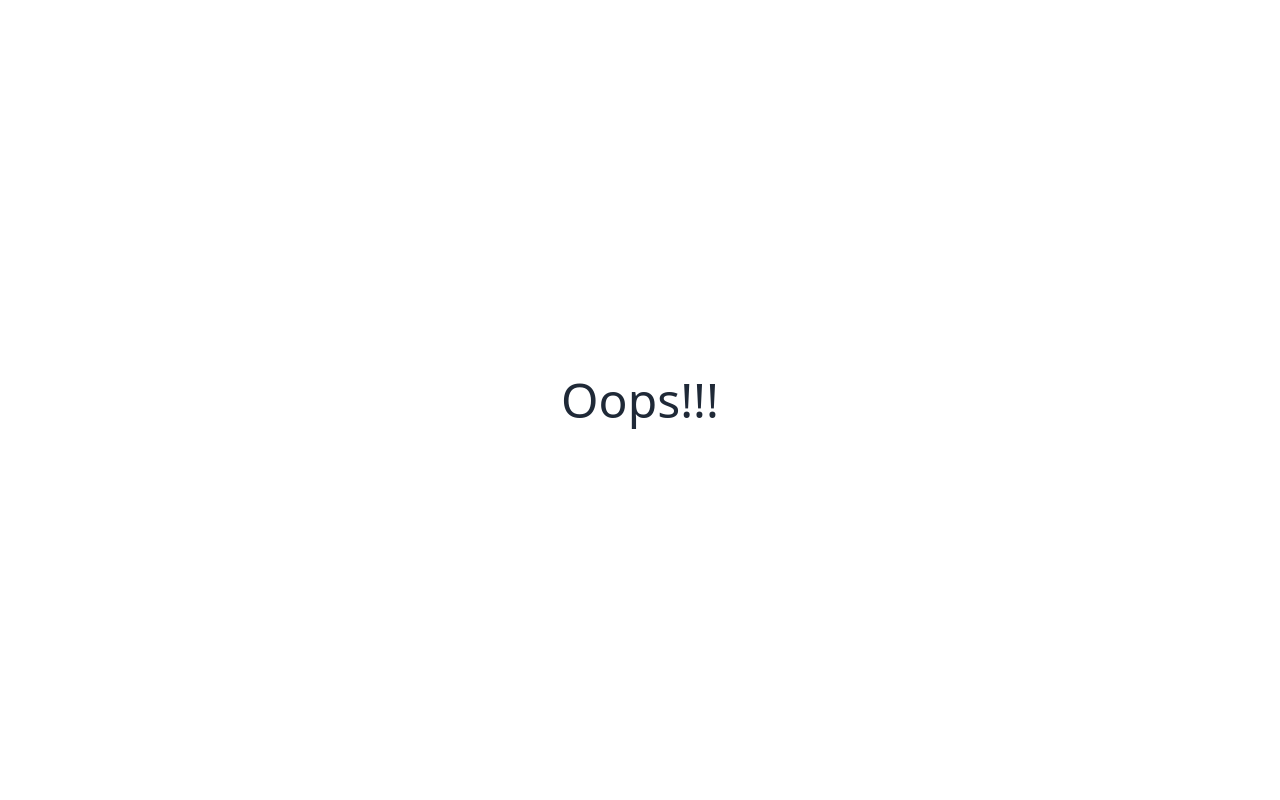
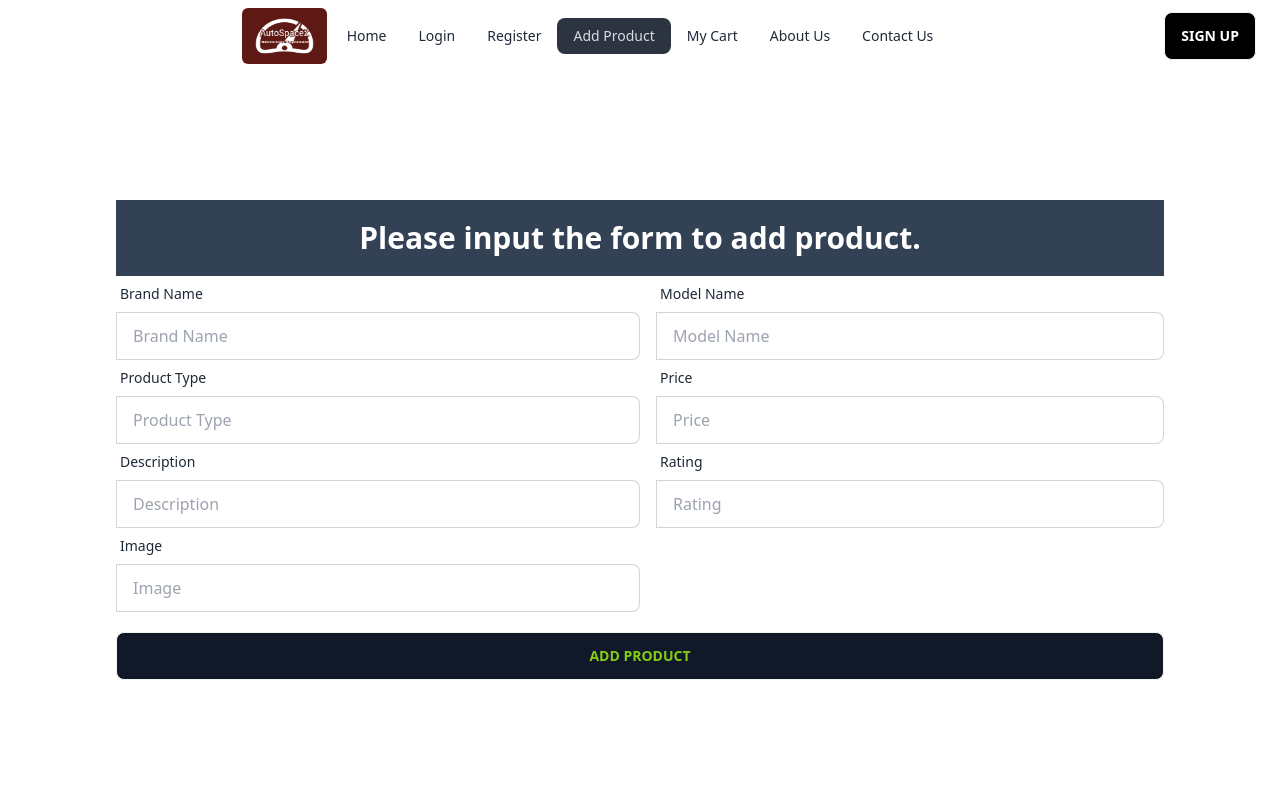
Before and after one commit to smhabib99-99/brand-shop-client-side, a React (Vite) app: page /addProduct in a window 1280 px wide. Before the commit this address had no page. Shown: the top 800 px of the page. Built offline with nearby package versions, Linux system fonts and the light colour scheme.

Commit message:
Add Product page's form creation successful

```diff
--- /dev/null
+++ b/src/pages/AddProduct/AddProduct.jsx
@@ -0,0 +1,91 @@
+
+
+const AddProduct = () => {
+    return (
+        <div>
+            <form className="mx-5 my-8 p-24">
+                <h2 className="text-3xl text-center font-extrabold bg-slate-700 py-5 text-white">Please input the form to add product.</h2>
+                {/* Model and Brand Name */}
+                <div className="md:flex ">
+                    <div className="form-control w-1/2">
+                        <label className="label">
+                            <span className="label-text">Brand Name</span>
+                        </label>
+                        <label className="input-group">
+                            <input type="text" name="brand" placeholder="Brand Name" className="input input-bordered w-full" />
+                        </label>
+                    </div>
+                    <div className="form-control w-1/2">
+                        <label className="label ml-4">
+                            <span className="label-text">Model Name</span>
+                        </label>
+                        <label className="input-group">
+                            <input type="text" name="model" placeholder="Model Name" className="input input-bordered w-full ml-4" />
+                        </label>
+                    </div>
+                </div>
+                {/* Type and Price */}
+                <div className="md:flex">
+                    <div className="form-control w-1/2">
+                        <label className="label">
+                            <span className="label-text">Product Type</span>
+                        </label>
+                        <label className="input-group">
+                            <input type="text" name="type" placeholder="Product Type" className="input input-bordered w-full" />
+                        </label>
+                    </div>
+                    <div className="form-control w-1/2">
+                        <label className="label ml-4">
+                            <span className="label-text ">Price</span>
+                        </label>
+                        <label className="input-group">
+                            <input type="text" name="price" placeholder="Price" className="input input-bordered w-full ml-4" />
+                        </label>
+                    </div>
+                </div>
+                {/*  */}
+                <div className="md:flex">
+                    <div className="form-control w-1/2">
+                        <label className="label">
+                            <span className="label-text">Description</span>
+                        </label>
+                        <label className="input-group">
+                            <input type="text" name="description" placeholder="Description" className="input input-bordered w-full" />
+                        </label>
+                    </div>
+                    <div className="form-control w-1/2">
+                        <label className="label ml-4">
+                            <span className="label-text ">Rating</span>
+                        </label>
+                        <label className="input-group">
+                            <input type="text" name="rating" placeholder="Rating" className="input input-bordered w-full ml-4" />
+                        </label>
+                    </div>
+                </div>
+                {/* Image and Add button */}
+                <div className="md:flex mb-5">
+                    <div className="form-control w-1/2">
+                        <label className="label">
+                            <span className="label-text">Image</span>
+                        </label>
+                        <label className="input-group">
+                            <input type="text" name="image" placeholder="Image" className="input input-bordered w-full" />
+                        </label>
+                    </div>
+                    <div className="form-control w-1/2">
+                        {/* <label className="label ml-4">
+                            <span className="label-text ">Price</span>
+                        </label>
+                        <label className="input-group">
+                            <input type="text" name="price" placeholder="Price" className="input input-bordered w-full ml-4" />
+                        </label> */}
+                        {/* <button className="btn btn-xs sm:btn-sm md:btn-md lg:btn-lg">Responsive</button> */}
+                    </div>
+                </div>
+                <button type="submit" value="Add Product" className="btn bg-gray-900 text-lime-500 btn-block py-4">Add Product</button>
+            </form>
+        </div>
+    );
+};
+
+export default AddProduct;
--- a/src/pages/ErrorPage/ErrorPage.jsx
+++ b/src/pages/ErrorPage/ErrorPage.jsx
@@ -3,7 +3,11 @@
 const ErrorPage = () => {
     return (
         <div className="">
-            <div className="flex h-screen text-5xl items-center justify-center">Oops!!!</div>
+            <div className="flex h-screen text-5xl items-center justify-center">
+                <h2>Oops!!!</h2>
+                <p>Page not found.</p>
+            </div>
+
         </div>
     );
 };
--- a/src/router/Router.jsx
+++ b/src/router/Router.jsx
@@ -2,6 +2,7 @@ import { createBrowserRouter } from "react-router-dom";
 import Root from "../layouts/Root";
 import Home from "../pages/Home/Home";
 import ErrorPage from "../pages/ErrorPage/ErrorPage";
+import AddProduct from "../pages/AddProduct/AddProduct";
 
 
 const router = createBrowserRouter([
@@ -14,6 +15,10 @@ const router = createBrowserRouter([
                 path:'/',
                 element:<Home></Home>,
                 loader: ()=>fetch('/data.json')
+            },
+            {
+                path:'/addProduct',
+                element:<AddProduct></AddProduct>
             }
         ]
     }
```
